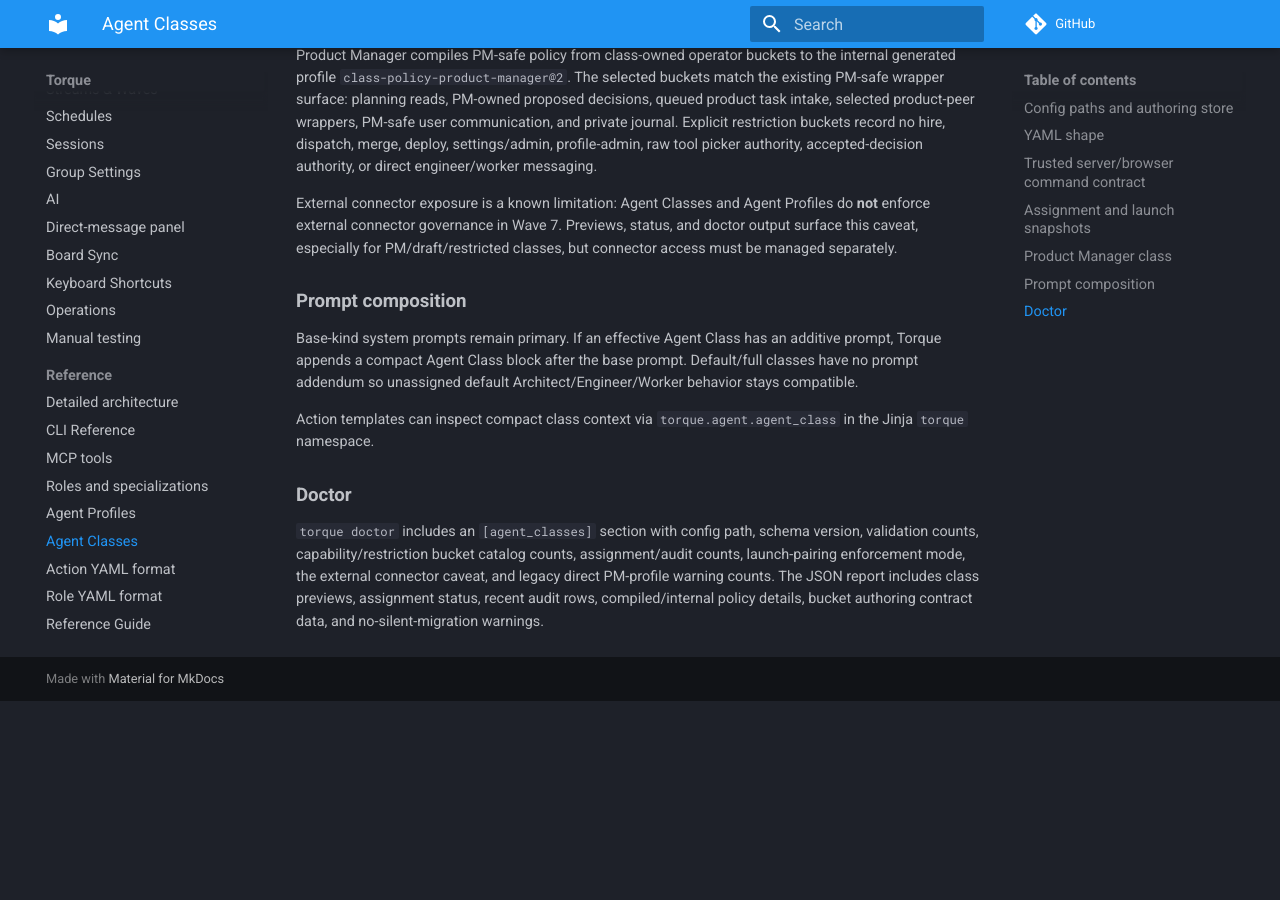
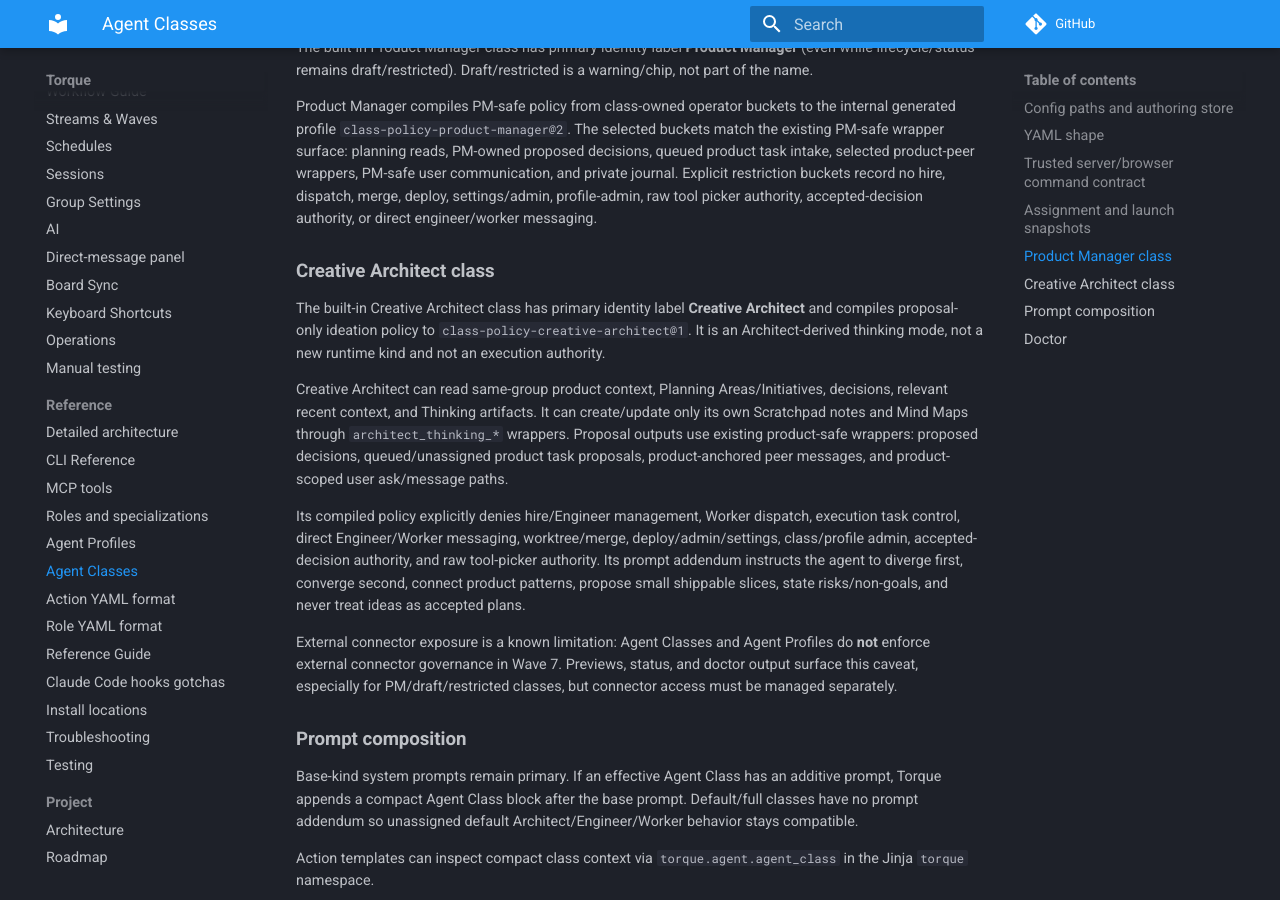
Before and after one commit to runtorque/torque, an MkDocs documentation site: the page built from docs/reference/agent-classes.md, in a window 1280 px wide and 900 px high, scrolled down 3587 px. Built offline with MkDocs 1.6.1 and Material for MkDocs 9.7.7, drawn with Linux system fonts in a browser that asks for light colours; comment, search, counter and statistics services are not loaded; before the commit the page ends 4288 px from its top, so only the background shows below that; some of the changed text lies outside the part shown.

Commit message:
docs: cover creative architect class

```diff
--- a/docs/reference/agent-classes.md
+++ b/docs/reference/agent-classes.md
@@ -24,6 +24,9 @@
 - `default-architect.yaml` → wraps `full-architect@1`
 - `default-engineer.yaml` → wraps `full-engineer@1`
 - `default-worker.yaml` → wraps `full-worker@1`
+- `creative-architect.yaml` → primary label **Creative Architect**, schema v3,
+  uses operator capability buckets, and compiles to generated/internal
+  `class-policy-creative-architect@1`
 - `product-manager.yaml` → primary label **Product Manager**, schema v3,
   uses operator capability buckets, and compiles to generated/internal
   `class-policy-product-manager@2`
@@ -189,6 +192,28 @@
 picker authority, accepted-decision authority, or direct engineer/worker
 messaging.
 
+## Creative Architect class
+
+The built-in Creative Architect class has primary identity label **Creative
+Architect** and compiles proposal-only ideation policy to
+`class-policy-creative-architect@1`. It is an Architect-derived thinking mode,
+not a new runtime kind and not an execution authority.
+
+Creative Architect can read same-group product context, Planning
+Areas/Initiatives, decisions, relevant recent context, and Thinking artifacts.
+It can create/update only its own Scratchpad notes and Mind Maps through
+`architect_thinking_*` wrappers. Proposal outputs use existing product-safe
+wrappers: proposed decisions, queued/unassigned product task proposals,
+product-anchored peer messages, and product-scoped user ask/message paths.
+
+Its compiled policy explicitly denies hire/Engineer management, Worker
+dispatch, execution task control, direct Engineer/Worker messaging,
+worktree/merge, deploy/admin/settings, class/profile admin, accepted-decision
+authority, and raw tool-picker authority. Its prompt addendum instructs the
+agent to diverge first, converge second, connect product patterns, propose
+small shippable slices, state risks/non-goals, and never treat ideas as accepted
+plans.
+
 External connector exposure is a known limitation: Agent Classes and Agent
 Profiles do **not** enforce external connector governance in Wave 7. Previews,
 status, and doctor output surface this caveat, especially for PM/draft/restricted
```
Also changed, not shown: 1 other file.
